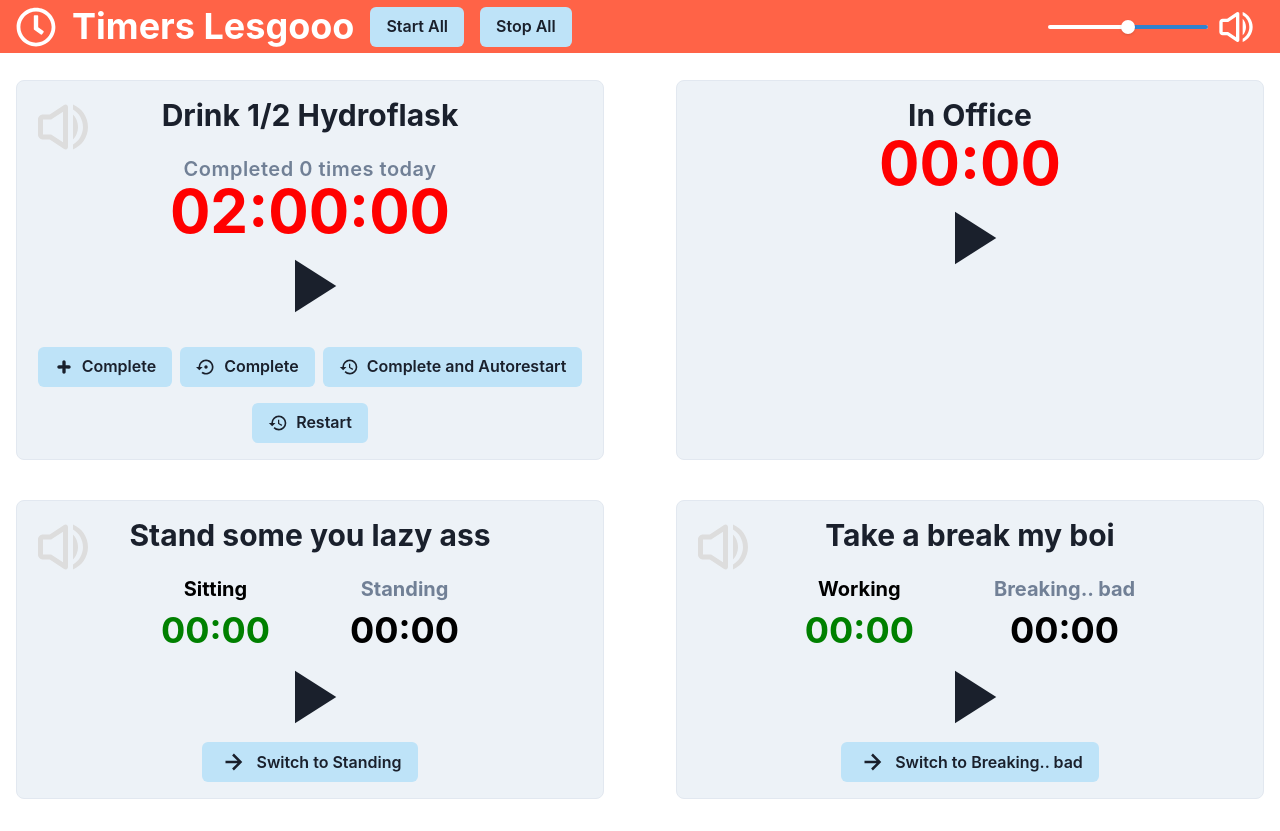
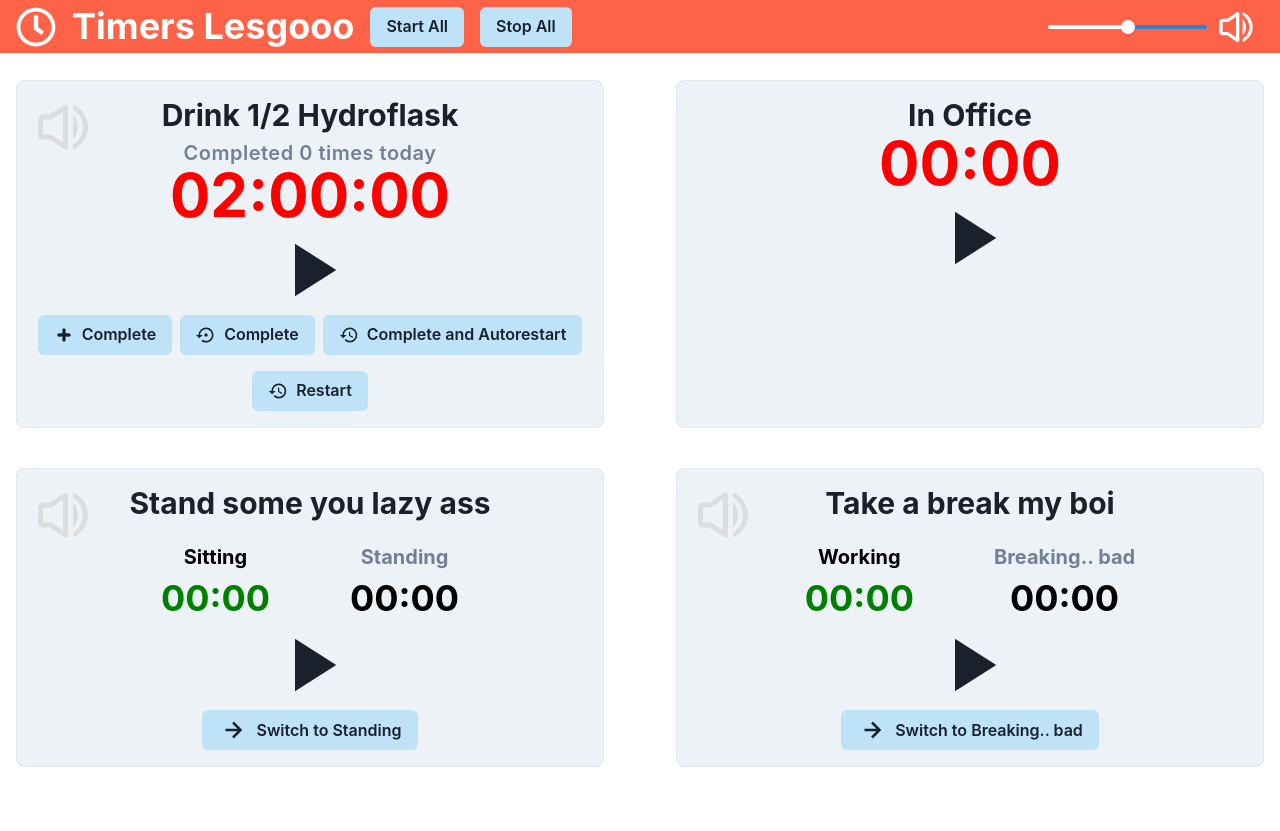
Before and after one commit to WillNess210/work-timers, a React (Create React App) app: page / in a window 1280 px wide. After the commit the page ends 800 px from the top, so only its background shows below. Built offline with nearby package versions, Linux system fonts and the light colour scheme.

Commit message:
fix spacing in counter timer renderer

```diff
--- a/src/components/TimerHeader.tsx
+++ b/src/components/TimerHeader.tsx
@@ -1,4 +1,4 @@
-import { Flex, Heading, Spacer } from "@chakra-ui/react";
+import { Flex, Heading, Spacer, Stack } from "@chakra-ui/react";
 import React from "react";
 import MuteButton from "./MuteButton";
 
@@ -8,6 +8,7 @@ interface TimerHeaderProps {
     muted: boolean;
     setMuted: (muted: boolean) => void;
   };
+  subTitle?: string;
 }
 
 const MUTE_BUTTON_SIZE = 60;
@@ -15,9 +16,24 @@ const MUTE_BUTTON_SIZE = 60;
 const TimerHeader = ({
   title,
   muteButtonProps,
+  subTitle,
 }: TimerHeaderProps): JSX.Element => {
   if (!muteButtonProps) {
-    return <Heading size="lg">{title}</Heading>;
+    return (
+      <Stack align="center">
+        <Heading size="lg">{title}</Heading>
+        {subTitle && (
+          <Heading
+            size="md"
+            color="gray.500"
+            fontWeight="semibold"
+            letterSpacing="wide"
+          >
+            {subTitle}
+          </Heading>
+        )}
+      </Stack>
+    );
   }
 
   return (
@@ -31,9 +47,19 @@ const TimerHeader = ({
         hoverColor="#888888"
       />
       <Spacer />
-      <Heading size="lg" ml={`-${MUTE_BUTTON_SIZE}px`}>
-        {title}
-      </Heading>
+      <Stack align="center" ml={`-${MUTE_BUTTON_SIZE}px`}>
+        <Heading size="lg">{title}</Heading>
+        {subTitle && (
+          <Heading
+            size="md"
+            color="gray.500"
+            fontWeight="semibold"
+            letterSpacing="wide"
+          >
+            {subTitle}
+          </Heading>
+        )}
+      </Stack>
       <Spacer />
       <div />
     </Flex>
--- a/src/layout/timer/CounterTimerRenderer.tsx
+++ b/src/layout/timer/CounterTimerRenderer.tsx
@@ -29,15 +29,8 @@ const CounterTimerRenderer = ({
           muted: state.muted,
           setMuted: state.setMuted,
         }}
+        subTitle={`Completed ${state.timesCompleted} times today`}
       />
-      <Heading
-        size="md"
-        color="gray.500"
-        fontWeight="semibold"
-        letterSpacing="wide"
-      >
-        Completed {state.timesCompleted} times today
-      </Heading>
       <TimeDisplay
         seconds={state.secondsRemaining}
         state={
@@ -55,7 +48,7 @@ const CounterTimerRenderer = ({
           onClick={() => state.setStopped(!state.stopped)}
         />
         {/* Complete buttons */}
-        <Stack direction="row">
+        <Stack direction="row" marginTop="0px !important">
           {state.secondsRemaining > 0 && (
             <PlusButton onClick={state.complete} />
           )}
```
